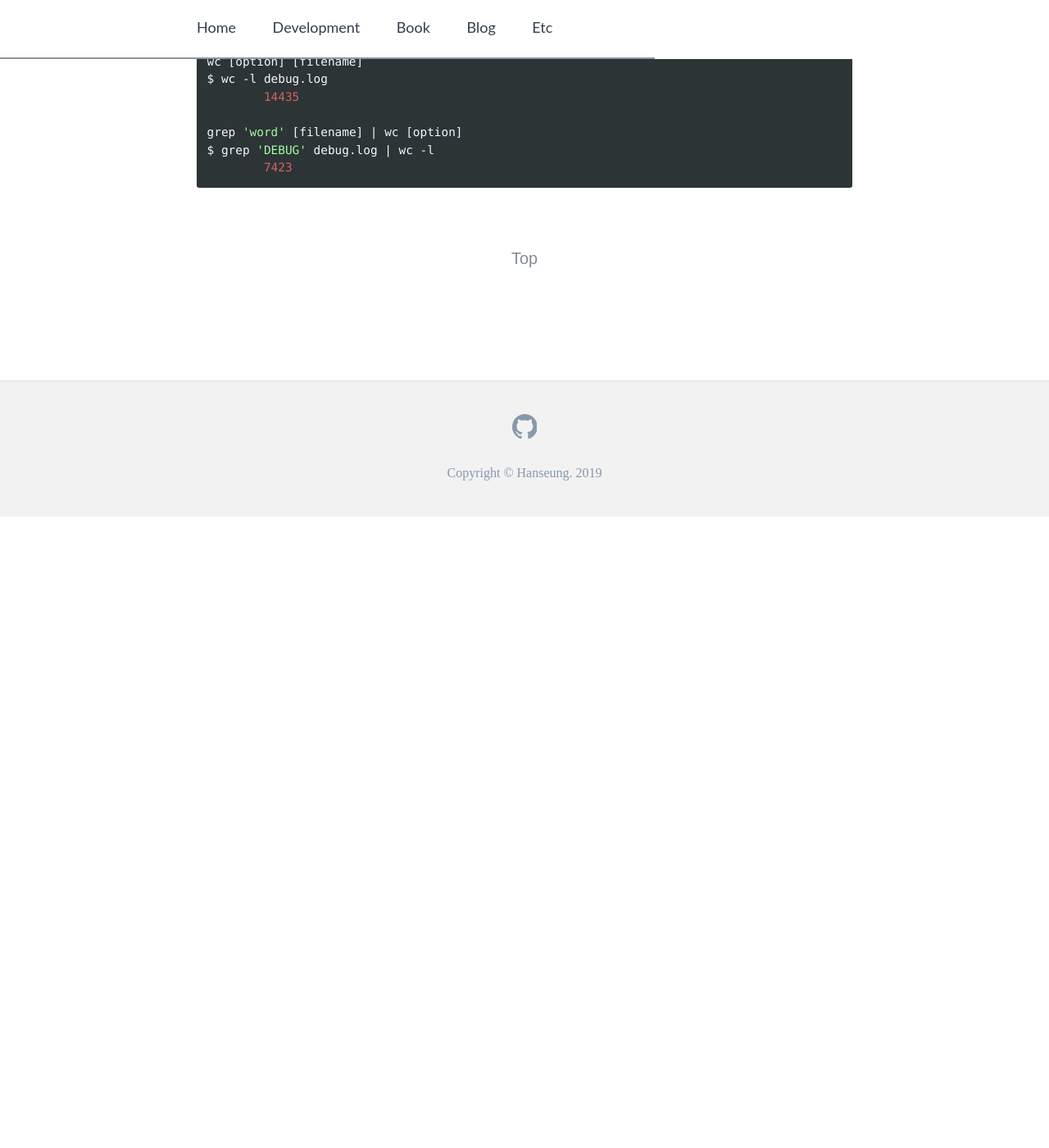
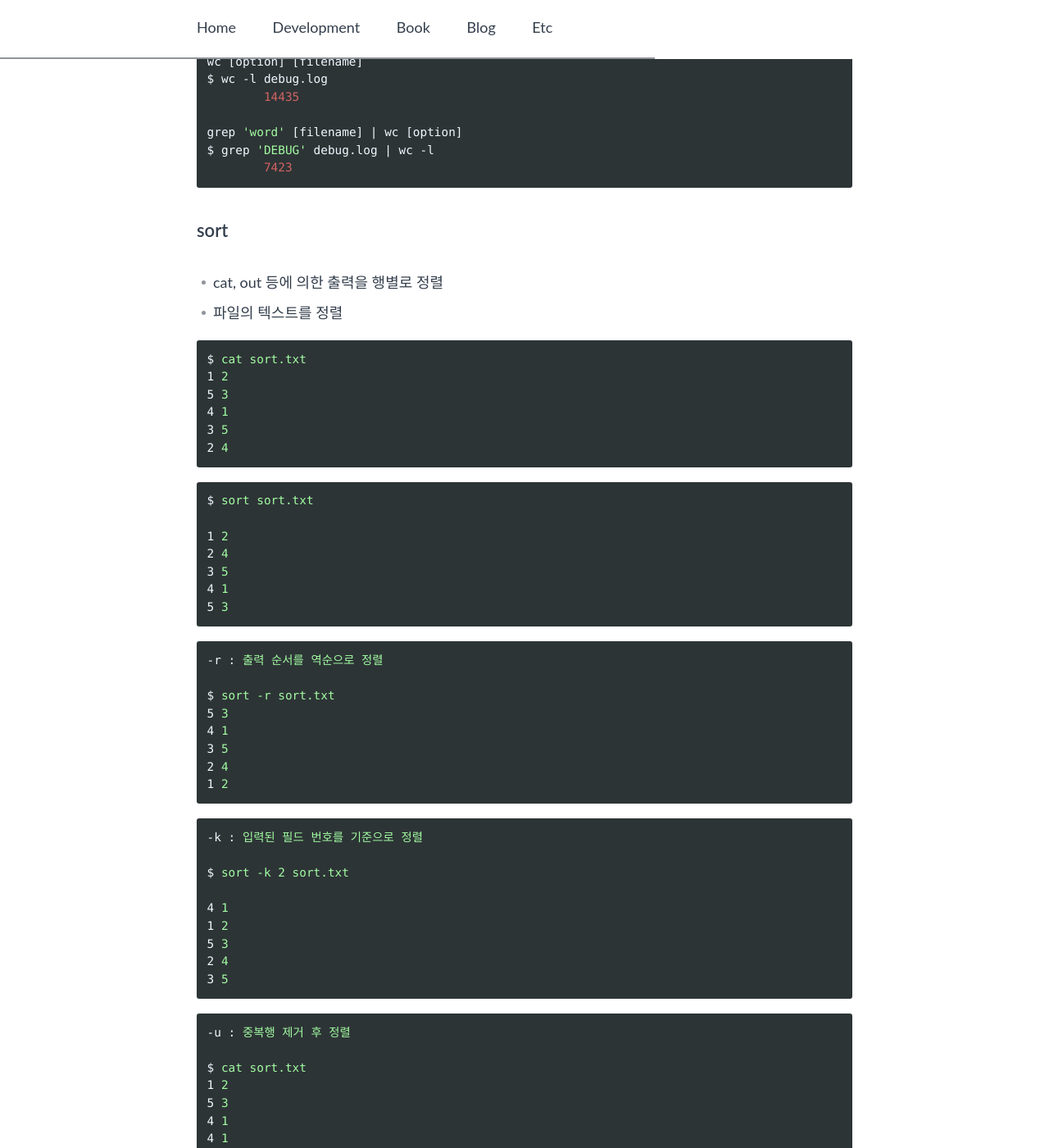
Before and after one commit to misojiwon3/misojiwon3.github.io, a Jekyll site: the page built from development/linux_cut_wc_sort/index.md, in a window 1280 px wide and 1400 px high, scrolled down 1083 px. Shown: the whole window at 82% size. Built offline with Jekyll 4.4.1, drawn with Linux system fonts in a browser that asks for light colours; before the commit the page ends 1713 px from its top, so only the background shows below that; some of the changed text lies outside the part shown.

Commit message:
modify date

````diff
--- a/_includes/category.html
+++ b/_includes/category.html
@@ -21,7 +21,7 @@
 
                 {% for page in sorted_pages %}
                 {% if page.category == current %}
-                {% include template/post-list.html %}
+                {% include template/post-item.html %}
                 {% endif %}
                 {% endfor %}
             {% elsif page.type == 'home' %}
@@ -29,7 +29,7 @@
 
                 {% for page in sorted_pages %}
                 {% if page.type == "post" %}
-                {% include template/post-list.html %}
+                {% include template/post-item.html %}
                 {% endif %}
                 {% endfor %}
             {% endif%}
--- a/_sass/_post.scss
+++ b/_sass/_post.scss
@@ -66,7 +66,7 @@
 
       .post-date {
         font-size: 20px;
-        font-family: $contemporary-serif;
+        font-family: $date-font;
         font-weight: 400;
         font-style: italic;
       }
--- a/_sass/_variables.scss
+++ b/_sass/_variables.scss
@@ -54,6 +54,7 @@ $break-small: 670px;
 // Fonts
 $sans-serif: 'Lato', Calibri, 'Helvetica Neue', Helvetica, Arial, sans-serif;
 $contemporary-serif: 'Lora', 'Times New Roman', serif;
+$date-font: -apple-system,BlinkMacSystemFont,Segoe UI,Roboto,Oxygen,Ubuntu,Cantarell,Fira Sans,Droid Sans,Helvetica Neue,sans-serif;
 $serif-secondary: Palatino, 'Palatino LT STD', 'Palatino Linotype', 'Book Antiqua', 'Georgia', serif;
 $monospaced: Menlo, Monaco, monospace;
 $open-sans: 'Open Sans', 'Helvetica Neue', Helvetica, Arial, sans-serif;
--- a/development/linux_cut_wc/index.md
+++ b/development/linux_cut_wc_sort/index.md
@@ -2,8 +2,8 @@
 layout: default
 type: post
 category: development
-title:  "리눅스 cut, wc"
-subtitle: "리눅스 문자열 자르기 및 수 세는 명령어"
+title:  "리눅스 cut, wc, sort"
+subtitle: "리눅스 문자열 자르기, 문자 수 세기, 텍스트를 행 단위로 정렬하기"
 tag: "linux"
 date: "2019-08-03"
 ---
@@ -40,3 +40,71 @@ grep 'word' [filename] | wc [option]
 $ grep 'DEBUG' debug.log | wc -l
 	7423
 ```
+
+
+### sort
+* cat, out 등에 의한 출력을 행별로 정렬
+* 파일의 텍스트를 정렬
+
+```
+$ cat sort.txt
+1 2
+5 3
+4 1
+3 5
+2 4
+```
+
+```
+$ sort sort.txt
+
+1 2
+2 4
+3 5
+4 1
+5 3
+```
+
+```
+-r : 출력 순서를 역순으로 정렬
+
+$ sort -r sort.txt
+5 3
+4 1
+3 5
+2 4
+1 2
+```
+
+```
+-k : 입력된 필드 번호를 기준으로 정렬
+
+$ sort -k 2 sort.txt
+
+4 1
+1 2
+5 3
+2 4
+3 5
+```
+
+```
+-u : 중복행 제거 후 정렬
+
+$ cat sort.txt
+1 2
+5 3
+4 1
+4 1
+3 5
+2 4
+
+$ sort -u sort.txt
+
+1 2
+2 4
+3 5
+4 1
+5 3
+
+```
--- a/etc/index.html
+++ b/etc/index.html
@@ -2,5 +2,5 @@
 layout: default
 type: category
 title: Etc
-description: 맥, 에디터, 등
+description: 이외의 모든 것들
 ---
````
Also changed, not shown: development/linux_sort/index.md (deleted, +0 -76 lines), development/python_basic/index.md (+5 -5 lines), _includes/template/post-item.html (renamed from _includes/template/post-list.html).
